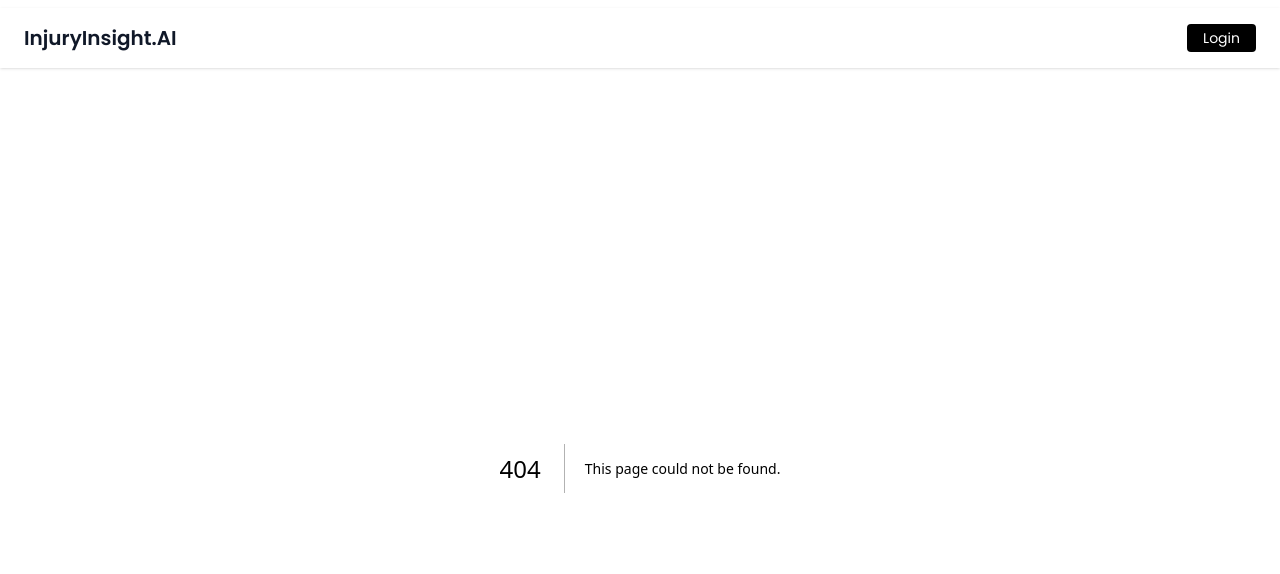
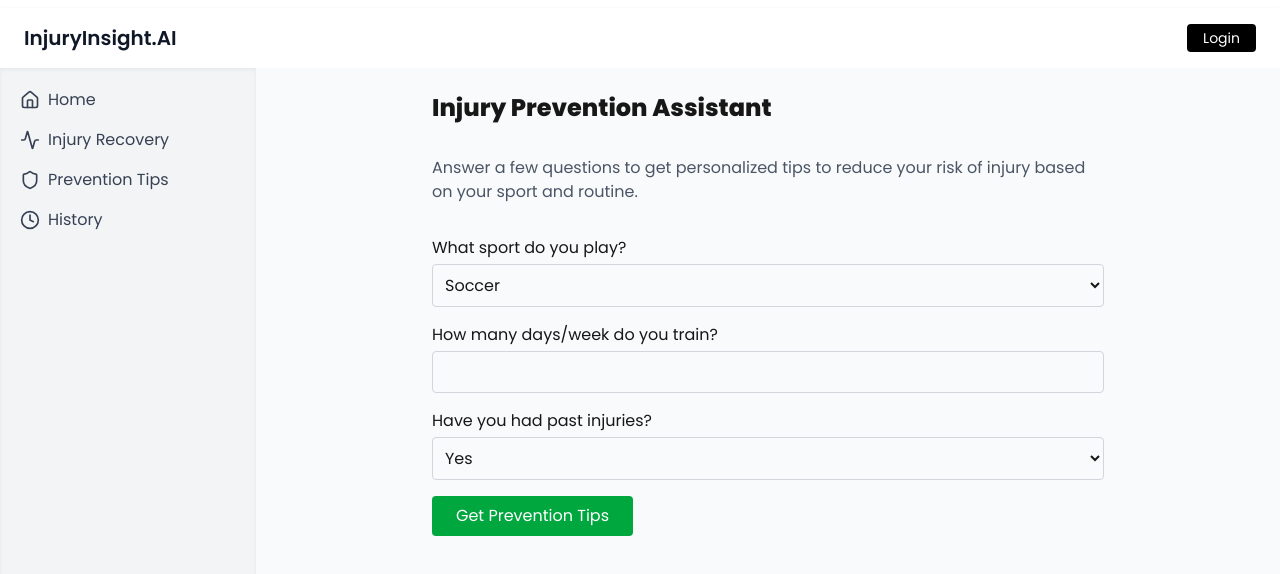
Before and after one commit to oJomiloju/ai-sports-injury-assistant, a Next.js app: page /dashboard/prevention in a window 1280 px wide. Before the commit this address had no page. Shown: the top 574 px of the page. Built offline with nearby package versions, Linux system fonts and the light colour scheme.

Commit message:
added dashboard ui

```diff
--- /dev/null
+++ b/app/dashboard/history/page.js
@@ -0,0 +1,3 @@
+export default function HistoryPage() {
+    return <h2 className="text-xl font-semibold">Injury History</h2>;
+  }
--- /dev/null
+++ b/app/dashboard/layout.js
@@ -0,0 +1,13 @@
+import Sidebar from "@/components/Sidebar";
+import Navbar from "@/components/Navbar";
+
+export default function DashboardLayout({ children }) {
+  return (
+    <div className="flex h-screen overflow-hidden">
+      <Sidebar />
+      <div className="flex-1 flex flex-col overflow-auto">
+        <main className="p-6 bg-gray-50 min-h-screen">{children}</main>
+      </div>
+    </div>
+  );
+}
--- a/app/dashboard/page.js
+++ b/app/dashboard/page.js
@@ -1,13 +1,47 @@
-import Navbar from "@/components/Navbar";
-import Sidebar from "@/components/Sidebar";
+export default function DashboardHome() {
+  return (
+    <div className="space-y-10">
+      <section>
+        <h1 className="text-3xl font-bold">Welcome back 👋</h1>
+        <p className="text-gray-600">Here’s your personalized recovery and prevention dashboard.</p>
+      </section>
 
-export default function DashboardLayout({ children }) {
-  return (
-    <div className="flex h-screen overflow-hidden">
-      <Sidebar />
-      <div className="flex-1 flex flex-col overflow-auto">
-        <main className="p-6 bg-gray-50 min-h-screen">{children}</main>
-      </div>
+      <section className="grid grid-cols-1 lg:grid-cols-2 gap-6">
+        <div className="bg-white p-6 rounded shadow">
+          <h2 className="text-xl font-semibold mb-2">🦵 Active Recovery Plan</h2>
+          <p className="text-gray-600">ACL Tear • Week 2 of 6</p>
+          <ul className="list-disc ml-5 text-gray-700 mt-3">
+            <li>Quad sets & leg raises</li>
+            <li>Ice + elevate 3x daily</li>
+            <li>Protein-rich meals</li>
+          </ul>
+          <a href="/dashboard/recovery" className="inline-block mt-4 text-blue-600 font-medium hover:underline">View full plan →</a>
+        </div>
+
+        <div className="bg-white p-6 rounded shadow">
+          <h2 className="text-xl font-semibold mb-2">🛡️ Prevention Overview</h2>
+          <p className="text-gray-600">Sport: Soccer • Risk: Moderate</p>
+          <ul className="list-disc ml-5 text-gray-700 mt-3">
+            <li>Always stretch before games</li>
+            <li>Strengthen hamstrings 2x/week</li>
+            <li>Use proper footwear</li>
+          </ul>
+          <a href="/dashboard/prevention" className="inline-block mt-4 text-green-600 font-medium hover:underline">Improve plan →</a>
+        </div>
+      </section>
+
+      <section className="bg-white p-6 rounded shadow">
+        <h2 className="text-xl font-semibold mb-2">📜 Recent Activity</h2>
+        <ul className="text-gray-600 space-y-2 mt-3">
+          <li>✔️ Uploaded ACL recovery summary (2 days ago)</li>
+          <li>✔️ Completed prevention quiz (4 days ago)</li>
+        </ul>
+      </section>
+
+      <section className="flex flex-col sm:flex-row gap-4">
+        <a href="/dashboard/recovery" className="flex-1 bg-blue-600 text-white text-center py-3 rounded hover:bg-blue-700">Start New Recovery Plan</a>
+        <a href="/dashboard/prevention" className="flex-1 bg-green-600 text-white text-center py-3 rounded hover:bg-green-700">Take Prevention Quiz</a>
+      </section>
     </div>
   );
 }
--- /dev/null
+++ b/app/dashboard/prevention/page.js
@@ -0,0 +1,39 @@
+export default function PreventionPage() {
+    return (
+      <div className="max-w-2xl mx-auto space-y-8">
+        <h1 className="text-2xl font-bold">Injury Prevention Assistant</h1>
+        <p className="text-gray-600">
+          Answer a few questions to get personalized tips to reduce your risk of injury based on your sport and routine.
+        </p>
+
+        <form className="space-y-4">
+          <div>
+            <label className="block mb-1 font-medium">What sport do you play?</label>
+            <select className="w-full border border-gray-300 p-2 rounded">
+              <option>Soccer</option>
+              <option>Basketball</option>
+              <option>Running</option>
+              <option>Weightlifting</option>
+            </select>
+          </div>
+
+          <div>
+            <label className="block mb-1 font-medium">How many days/week do you train?</label>
+            <input type="number" className="w-full border border-gray-300 p-2 rounded" />
+          </div>
+
+          <div>
+            <label className="block mb-1 font-medium">Have you had past injuries?</label>
+            <select className="w-full border border-gray-300 p-2 rounded">
+              <option>Yes</option>
+              <option>No</option>
+            </select>
+          </div>
+
+          <button type="submit" className="bg-green-600 text-white px-6 py-2 rounded hover:bg-green-700">
+            Get Prevention Tips
+          </button>
+        </form>
+      </div>
+    );
+  }
--- /dev/null
+++ b/app/dashboard/recovery/page.js
@@ -0,0 +1,38 @@
+"use client";
+import { useState } from "react";
+
+export default function RecoveryPage() {
+  const [prompt, setPrompt] = useState("");
+  const [file, setFile] = useState(null);
+
+  return (
+    <div className="max-w-3xl mx-auto space-y-8">
+      <h1 className="text-2xl font-bold">Injury Recovery Assistant</h1>
+      <p className="text-gray-600">
+        Enter a summary of your injury or upload a PDF diagnosis report. We’ll generate a recovery plan with exercises, tips, and diet guidance.
+      </p>
+
+      <textarea
+        rows="6"
+        placeholder="Type your injury description here..."
+        className="w-full border border-gray-300 rounded p-3"
+        value={prompt}
+        onChange={(e) => setPrompt(e.target.value)}
+      />
+
+      <div>
+        <label className="block mb-2 text-gray-700">Or upload a diagnosis PDF</label>
+        <input
+          type="file"
+          accept=".pdf"
+          className="border border-gray-300 p-2 rounded"
+          onChange={(e) => setFile(e.target.files[0])}
+        />
+      </div>
+
+      <button className="bg-blue-600 text-white px-6 py-2 rounded hover:bg-blue-700">
+        Generate Plan
+      </button>
+    </div>
+  );
+}
--- a/components/Sidebar.js
+++ b/components/Sidebar.js
@@ -5,16 +5,16 @@ import { Home, Activity, Shield, Clock } from "lucide-react";
 export default function Sidebar() {
   return (
     <aside className="w-64 bg-gray-100 p-5 flex flex-col gap-4 shadow-inner">
-      <Link href="/" className="flex items-center gap-2 text-gray-700 hover:text-black">
+      <Link href="/dashboard" className="flex items-center gap-2 text-gray-700 hover:text-black">
     <Home className="w-5 h-5" /> Home
     </Link>
-      <Link href="/recovery" className="flex items-center gap-2 text-gray-700 hover:text-black">
+    <Link href="/dashboard/recovery" className="flex items-center gap-2 text-gray-700 hover:text-black">
     <Activity className="w-5 h-5" /> Injury Recovery
     </Link>
-      <Link href="/prevention" className="flex items-center gap-2 text-gray-700 hover:text-black">
+    <Link href="/dashboard/prevention" className="flex items-center gap-2 text-gray-700 hover:text-black">
     <Shield className="w-5 h-5" /> Prevention Tips
     </Link>
-      <Link href="/history" className="flex items-center gap-2 text-gray-700 hover:text-black">
+    <Link href="/dashboard/history" className="flex items-center gap-2 text-gray-700 hover:text-black">
     <Clock className="w-5 h-5" /> History
     </Link>
     </aside>
```
Also changed, not shown: app/prevention/page.js (deleted), app/recovery/page.js (deleted). Lines whose indentation alone changed are shown as unchanged.
